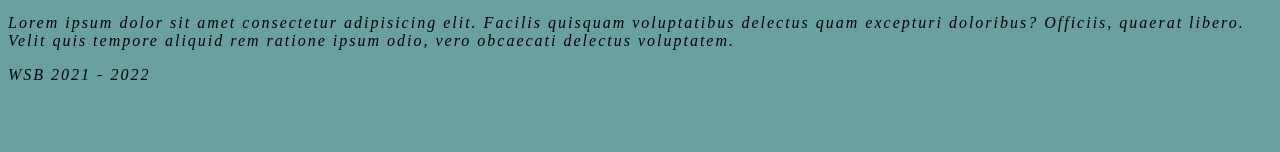
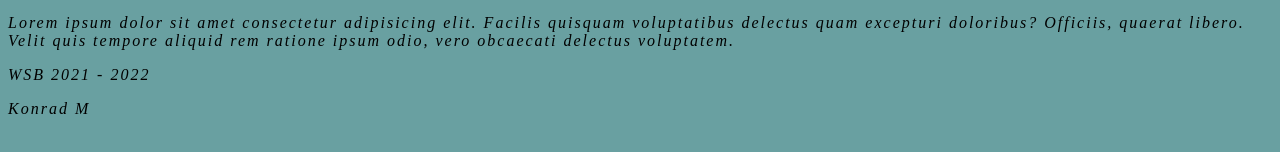
Before and after one commit to Konrad-KaeM/GitHubProjekt, a plain HTML site: page index.html in a window 1280 px wide. Shown: the part 170-322 px from the top of the page. Drawn offline with Linux system fonts and the light colour scheme.

Commit message:
dodaj znacznik footer

```diff
--- a/index.html
+++ b/index.html
@@ -36,7 +36,11 @@
         doloribus? Officiis, quaerat libero. Velit quis tempore aliquid rem ratione ipsum odio, vero obcaecati delectus
         voluptatem.</p>
 
-    <p>WSB 2021 - 2022</p>
+    <footer>
+        <p>WSB 2021 - 2022</p>
+        <p>Konrad M</p>
+    </footer>
+
 
 </body>
 </html>
```
